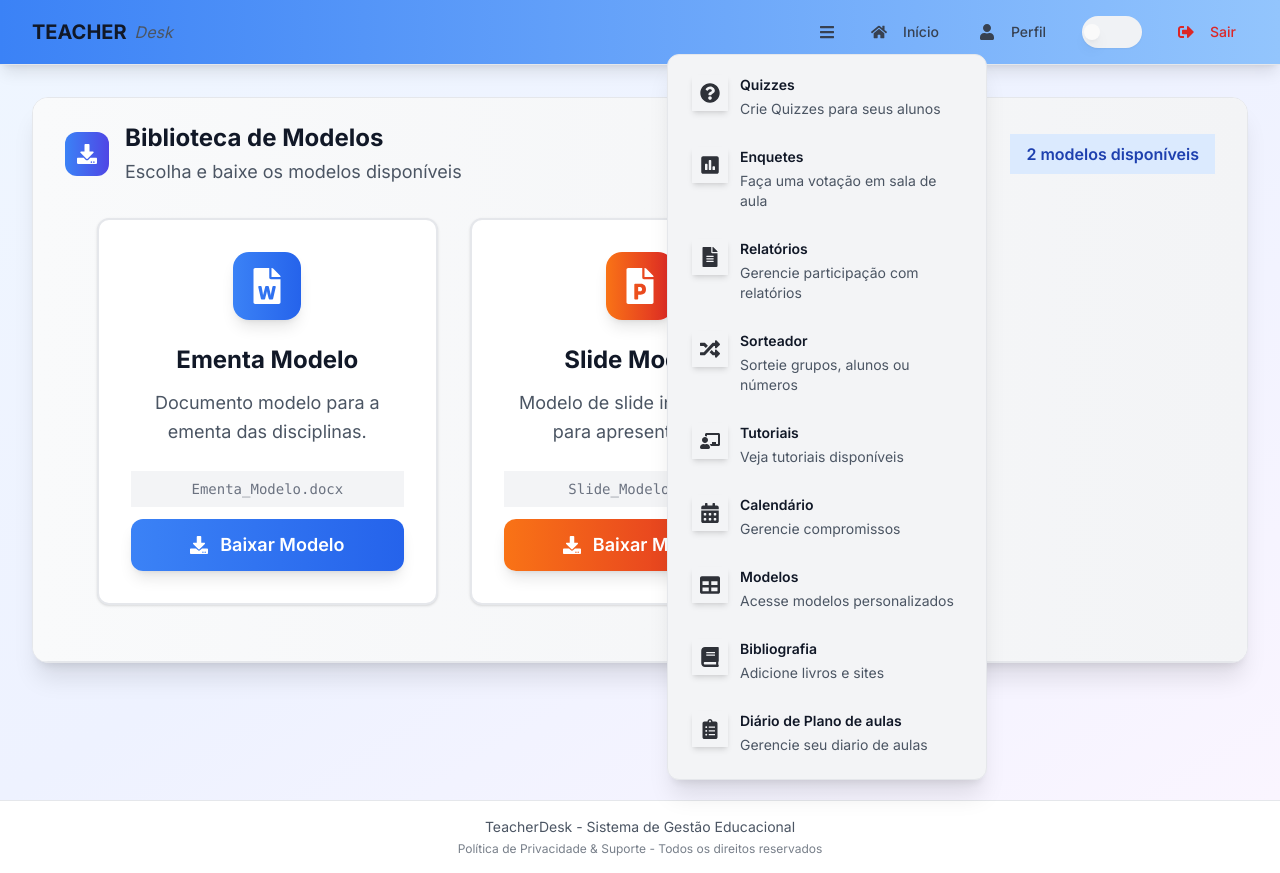
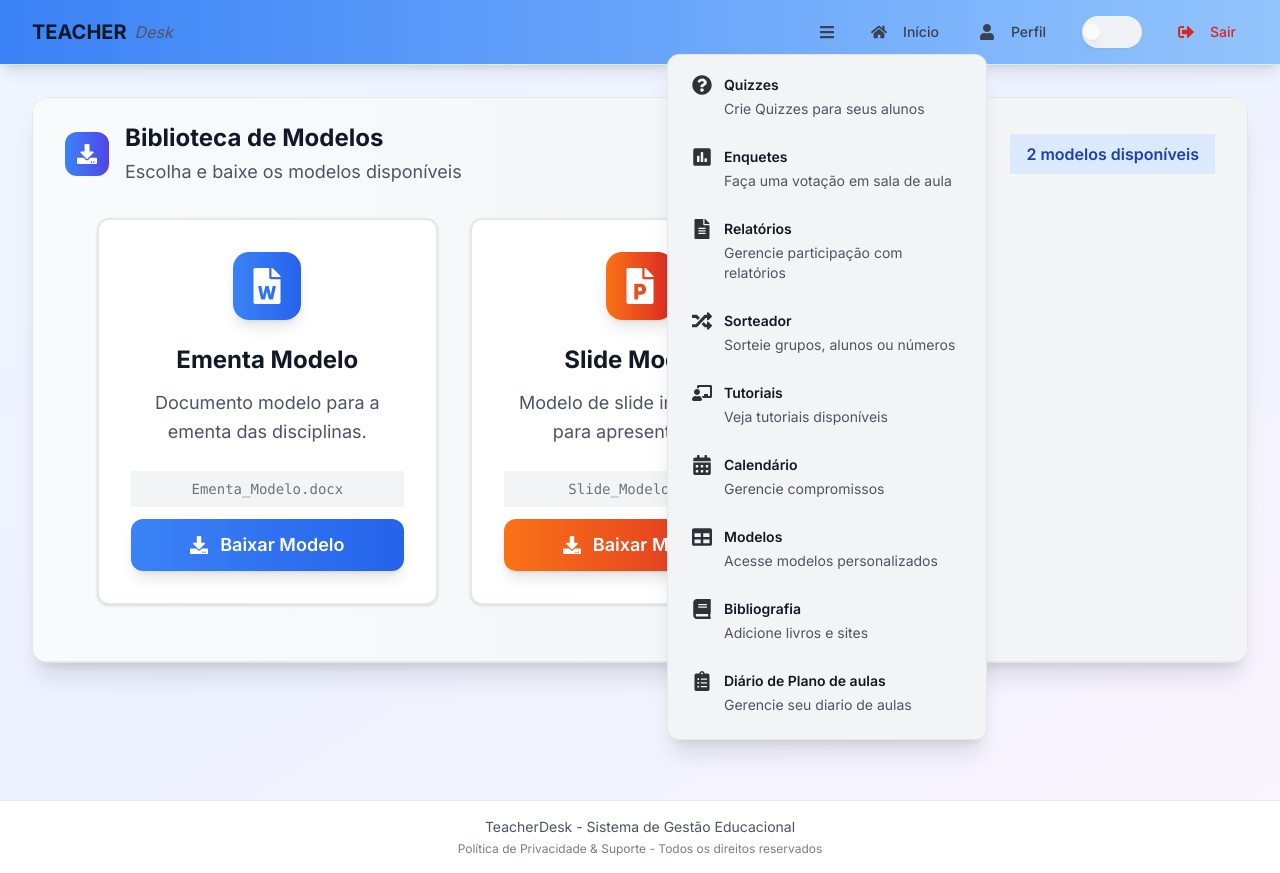
Before and after one commit to NathRabeloo/TeacherDesk, a Next.js app: page /home/modelos in a window 1280 px wide. Both pictures are taken after a click on the button 827 px from the left and 32 px from the top of the page. Built offline with nearby package versions, Linux system fonts and the light colour scheme.

Commit message:
update menu header

```diff
--- a/app/_components/MenuHeader.tsx
+++ b/app/_components/MenuHeader.tsx
@@ -78,7 +78,7 @@ const MenuHeader: React.FC = () => {
                     onClick={() => router.push(item.route)}
                     className="flex items-start gap-3 px-4 py-3 hover:bg-gray-50 dark:hover:bg-gray-700 cursor-pointer rounded-lg transition-all duration-200 mb-1"
                   >
-                    <div className={`p-2 rounded-lg bg-gradient-to-r ${item.gradient} shadow-md`}>
+                    <div>
                       {item.icon}
                     </div>
                     <div className="flex flex-col gap-1">
```
